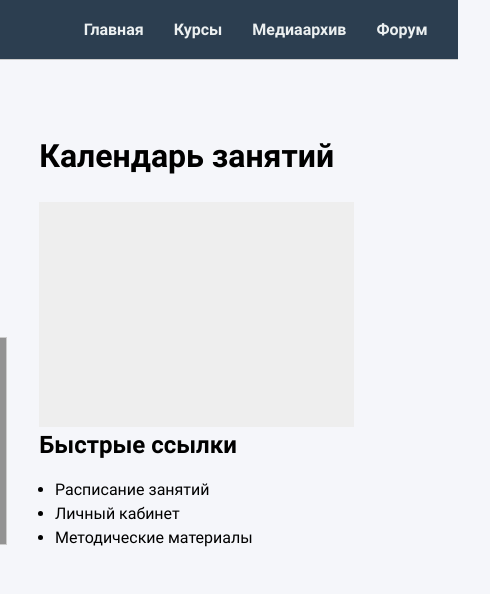
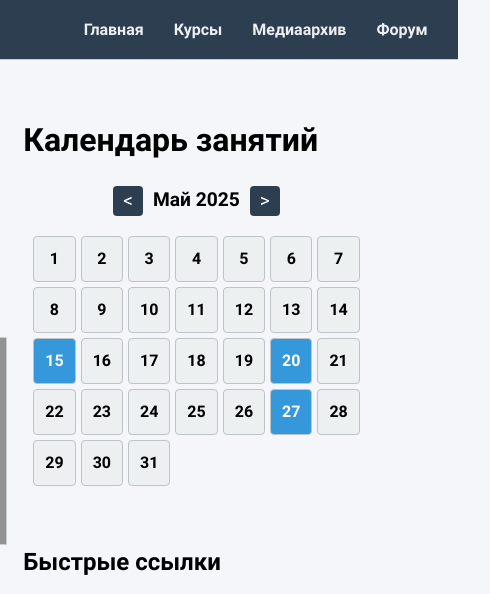
Before and after one commit to lovefremova/project, a plain HTML site: page index.html in a window 1280 px wide. Shown: the top 594 px of the page, 790-1280 px from the left. Drawn offline with Linux system fonts and the light colour scheme.

Commit message:
Lesson 3.2 changes

```diff
--- a/js/scripts.js
+++ b/js/scripts.js
@@ -1,4 +1,118 @@
-'use strict'
+// Алгоритм: при прокрутке страницы, как только блок с календарём появляется в зоне видимости, он подсвечивается.
+// Ссылка на блок-схему: https://app.diagrams.net/#G1K429dtNyUYHp734oIxobs8q4gMOSeTjd#%7B%22pageId%22%3A%22Wz0CzlS7Yllp8K9p48SS%22%7D
+
+// Объявляем переменную для календарного блока
+const calendarBlock = document.querySelector('.calendar__grid');
+
+// Функция для проверки видимости элемента
+function isVisible(el) {
+  const rect = el.getBoundingClientRect();
+  return rect.top < window.innerHeight && rect.bottom >= 0;
+}
+
+// Слушатель на событие scroll
+window.addEventListener('scroll', () => {
+  if (isVisible(calendarBlock)) {
+    console.log('Блок календаря стал видимым');
+  }
+});
+
+const scheduleData = {
+  "2025-05-15": "Английский A2",
+  "2025-05-20": "Немецкий B1",
+  "2025-05-27": "Методика"
+};
+
+const monthDays = {
+  1: 31, 2: 28, 3: 31, 4: 30, 5: 31, 6: 30,
+  7: 31, 8: 31, 9: 30, 10: 31, 11: 30, 12: 31
+};
+
+const monthNames = [
+  'Январь', 'Февраль', 'Март', 'Апрель',
+  'Май', 'Июнь', 'Июль', 'Август',
+  'Сентябрь', 'Октябрь', 'Ноябрь', 'Декабрь'
+];
+
+const calendarContainer = document.querySelector('.calendar__grid');
+const calendarTitle = document.createElement('div');
+calendarTitle.className = 'calendar__title-wrapper';
+calendarContainer.before(calendarTitle);
+
+const today = new Date();
+let currentYear = today.getFullYear();
+let currentMonth = today.getMonth() + 1;
+
+function isLeapYear(year) {
+  return (year % 4 === 0 && year % 100 !== 0) || year % 400 === 0;
+}
+
+function generateCalendar(year, month) {
+  calendarContainer.innerHTML = '';
+  calendarTitle.innerHTML = '';
+
+  // Заголовок календаря < Месяц Год >
+  const prevBtn = document.createElement('button');
+  prevBtn.textContent = '<';
+  prevBtn.className = 'calendar__btn';
+
+  const nextBtn = document.createElement('button');
+  nextBtn.textContent = '>';
+  nextBtn.className = 'calendar__btn';
+
+  const title = document.createElement('span');
+  title.className = 'calendar__month-title';
+  title.textContent = `${monthNames[month - 1]} ${year}`;
+
+  calendarTitle.appendChild(prevBtn);
+  calendarTitle.appendChild(title);
+  calendarTitle.appendChild(nextBtn);
+
+  // Обработка високосного февраля
+  let daysInMonth = monthDays[month];
+  if (month === 2 && isLeapYear(year)) {
+    daysInMonth = 29;
+  }
+
+  for (let day = 1; day <= daysInMonth; day++) {
+    const date = new Date(year, month - 1, day);
+    const formattedDate = date.toISOString().split('T')[0];
+
+    const cell = document.createElement('div');
+    cell.classList.add('calendar__cell');
+    cell.textContent = day;
+    cell.setAttribute('data-date', formattedDate);
+
+    if (scheduleData[formattedDate]) {
+      cell.classList.add('has-lesson');
+      cell.title = scheduleData[formattedDate];
+    }
+
+    calendarContainer.appendChild(cell);
+  }
+
+  // Слушатели на кнопки
+  prevBtn.addEventListener('click', () => {
+    if (currentMonth === 1) {
+      currentMonth = 12;
+      currentYear -= 1;
+    } else {
+      currentMonth -= 1;
+    }
+    generateCalendar(currentYear, currentMonth);
+  });
+
+  nextBtn.addEventListener('click', () => {
+    if (currentMonth === 12) {
+      currentMonth = 1;
+      currentYear += 1;
+    } else {
+      currentMonth += 1;
+    }
+    generateCalendar(currentYear, currentMonth);
+  });
+}
+
 document.addEventListener('DOMContentLoaded', () => {
-    console.log('Script has worked correctly')
+  generateCalendar(currentYear, currentMonth);
 });
--- a/styles/components.css
+++ b/styles/components.css
@@ -76,10 +76,10 @@
 }
 
 /* Календарь и ссылки */
-.calendar__grid {
-  height: 225px;
-  background: #eee;
-  margin-top: 5%;
+.calendar {
+  width: 100%;
+  margin-bottom: 2em; /* Отступ вниз */
+  padding-bottom: 1em;
 }
 
 .quick-links__list {
@@ -278,9 +278,9 @@ button:hover {
 }
 
 .sidebar {
+  display: flex;
   flex: 1;
-  padding: 1em;
-  box-sizing: border-box;
+  flex-direction: column;
 }
 
 .news__text,
@@ -392,3 +392,55 @@ input:disabled {
 .contacts__form-block {
   margin-top: 2rem;
 }
+
+
+.calendar__grid {
+  display: grid;
+  grid-template-columns: repeat(7, 1fr);
+  gap: 5px;
+  padding: 10px;
+}
+
+.calendar__cell {
+  background-color: #ecf0f1;
+  border: 1px solid #bdc3c7;
+  text-align: center;
+  padding: 10px;
+  font-weight: bold;
+  border-radius: 4px;
+}
+
+.calendar__cell.has-lesson {
+  background-color: #3498db;
+  color: white;
+}
+
+.calendar__grid.active {
+  box-shadow: 0 0 10px 3px #3498db;
+  transition: box-shadow 0.3s ease-in-out;
+}
+
+
+.calendar__title-wrapper {
+  display: flex;
+  justify-content: center;
+  align-items: center;
+  margin-bottom: 10px;
+  gap: 10px;
+  font-size: 1.2rem;
+  font-weight: bold;
+}
+
+.calendar__btn {
+  background-color: #2c3e50;
+  color: white;
+  border: none;
+  padding: 4px 10px;
+  font-size: 1.2rem;
+  cursor: pointer;
+  border-radius: 4px;
+}
+
+.calendar__btn:hover {
+  background-color: #34495e;
+}
```
Also changed, not shown: 1 other file.
